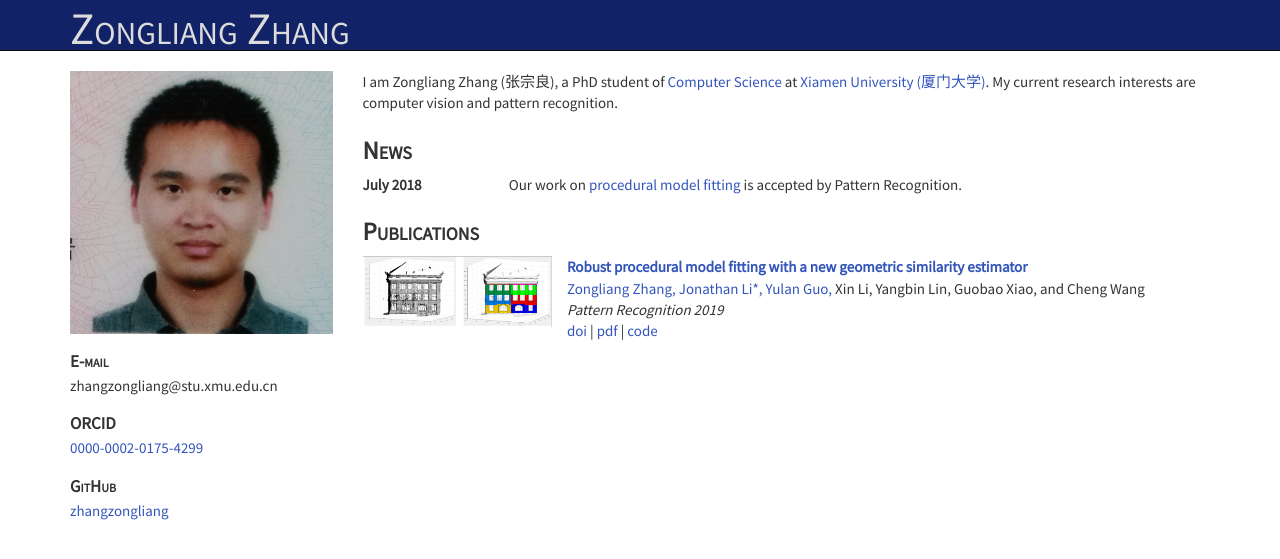
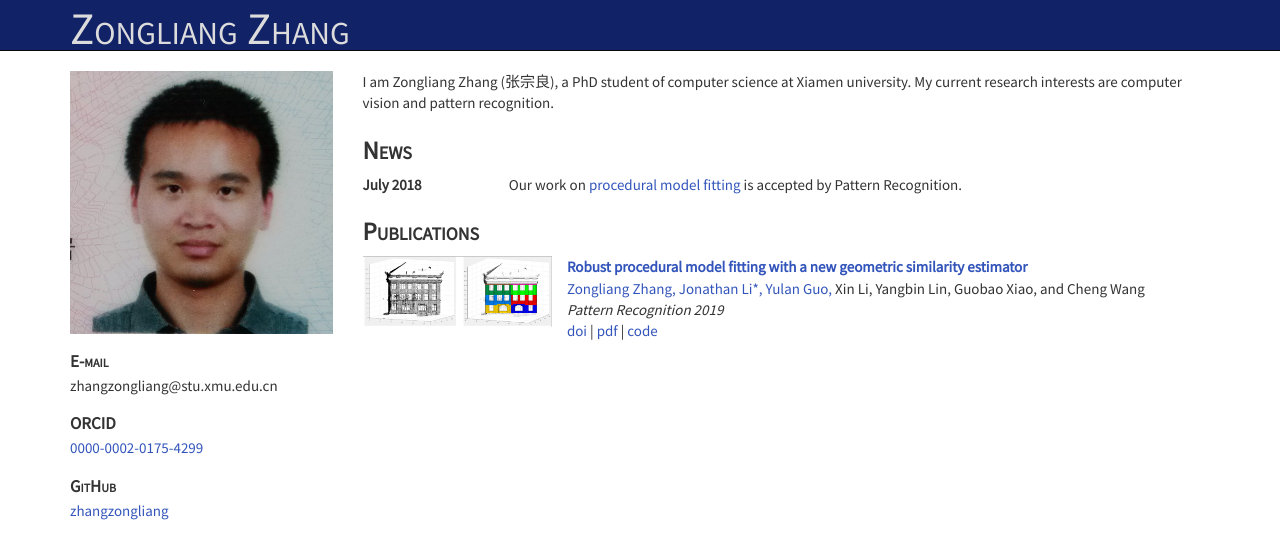
Before and after one commit to huangxw/zhangzongliang.github.io, a Jekyll site: the page built from index.html, in a window 1280 px wide. Shown: the top 559 px of the page. Built offline with Jekyll 4.4.1, drawn with Linux system fonts in a browser that asks for light colours.

Commit message:
Update index.html

```diff
--- a/index.html
+++ b/index.html
@@ -6,7 +6,7 @@ layout: default
 	<div class='hidden-md hidden-lg mainheader'>About</div>
 
 	<p>
-		I am Zongliang Zhang (张宗良), a PhD student of <a target='_blank' href='http://www.cs.xmu.edu.cn'>Computer Science</a> at <a target='_blank' href='https://www.xmu.edu.cn/'>Xiamen University (厦门大学)</a>.
+		I am Zongliang Zhang (张宗良), a PhD student of computer science at Xiamen university.
 		My current research interests are computer vision and pattern recognition.
 	</p>
 
```
